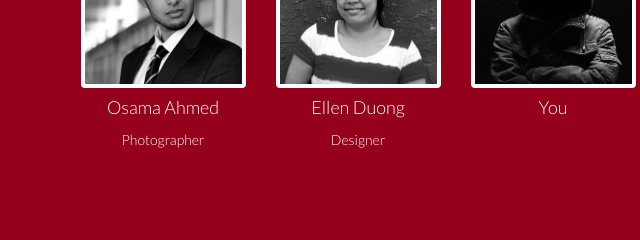
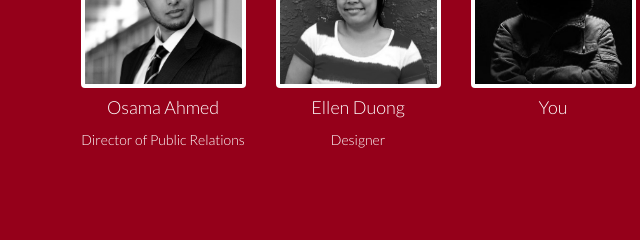
Before and after one commit to armant/TEDxPenn, a plain HTML site: page index.html in a window 1280 px wide. Shown: the part 1880-2120 px from the top of the page, 87-727 px from the left. Drawn offline with nearby package versions, Linux system fonts and the light colour scheme.

Commit message:
Content changes

```diff
--- a/index.html
+++ b/index.html
@@ -246,7 +246,7 @@ The TED Conference provides general guidance for the TEDx program, but individua
                             data-content="Osama is a junior from Toronto, Canada. To balance out his academic life, he likes to unleash his creative side through photography, improvising on the piano and blogging.">
                     <div class="portfolio-caption">
                         <center><h4 class="white">Osama Ahmed</h4>
-                        <p class="white">Photographer</p></center>
+                        <p class="white">Director of Public Relations</p></center>
                     </div>
                 </div>
 
```
